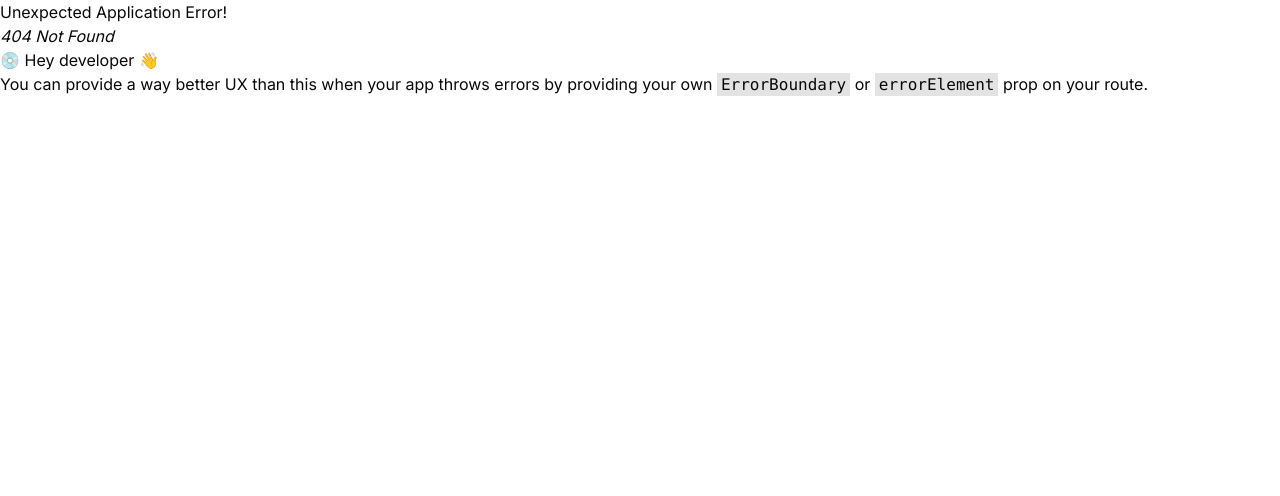
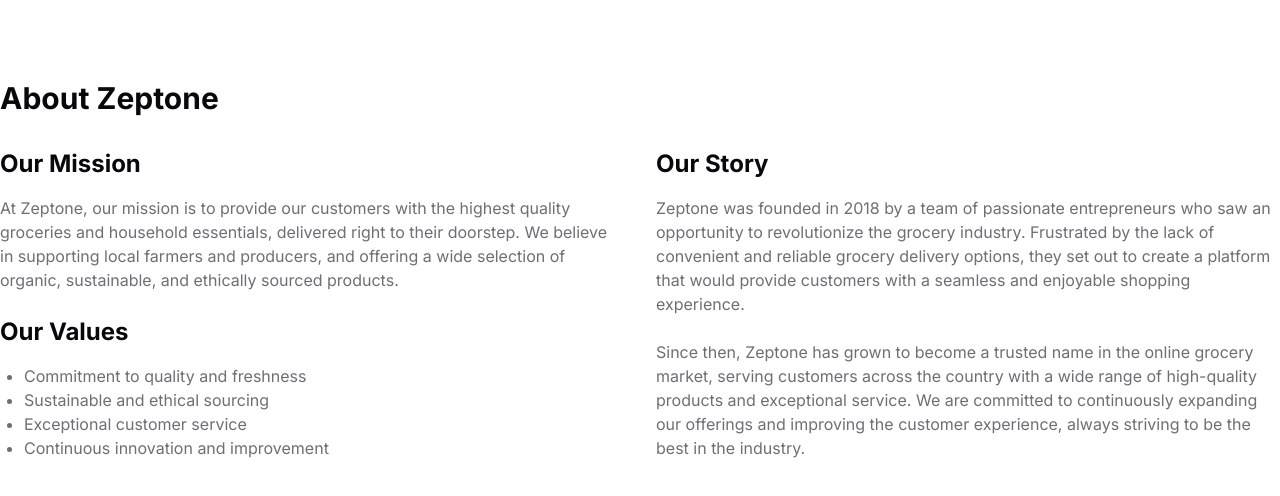
Before and after one commit to grosco-tech/grosco-frontend, a React (Vite) app: page /about in a window 1280 px wide. Before the commit this address had no page. Shown: the top 496 px of the page. Built offline with nearby package versions, Linux system fonts and the light colour scheme.

Commit message:
-added about page and route

```diff
--- a/src/App.jsx
+++ b/src/App.jsx
@@ -5,20 +5,22 @@
   createBrowserRouter,
   createRoutesFromElements,
   RouterProvider,
-} from 'react-router-dom';
+} from "react-router-dom";
 
-import { Component } from './components/component';
-import Layout from './Layout';
+import { Component } from "./components/Component";
+import Layout from "./Layout";
+import About from "./components/About";
 
 function App() {
   const router = createBrowserRouter(
     createRoutesFromElements(
       <>
-        <Route path='/' element={<Layout />}>
+        <Route path="/" element={<Layout />}>
           <Route index element={<Component />}></Route>
+          <Route path="about" element={<About />}></Route>
         </Route>
-      </>
-    )
+      </>,
+    ),
   );
   return (
     <>
--- /dev/null
+++ b/src/components/About.jsx
@@ -0,0 +1,48 @@
+const About = () => {
+  return (
+    <section className="h-screen bg-background py-12 md:py-20">
+      <div className="container mx-auto">
+        <h1 className="mb-8 text-3xl font-bold">About Zeptone</h1>
+        <div className="grid grid-cols-1 gap-8 md:grid-cols-2">
+          <div>
+            <h2 className="mb-4 text-2xl font-bold">Our Mission</h2>
+            <p className="mb-6 text-muted-foreground">
+              At Zeptone, our mission is to provide our customers with the
+              highest quality groceries and household essentials, delivered
+              right to their doorstep. We believe in supporting local farmers
+              and producers, and offering a wide selection of organic,
+              sustainable, and ethically sourced products.
+            </p>
+            <h2 className="mb-4 text-2xl font-bold">Our Values</h2>
+            <ul className="list-disc pl-6 text-muted-foreground">
+              <li>Commitment to quality and freshness</li>
+              <li>Sustainable and ethical sourcing</li>
+              <li>Exceptional customer service</li>
+              <li>Continuous innovation and improvement</li>
+            </ul>
+          </div>
+          <div>
+            <h2 className="mb-4 text-2xl font-bold">Our Story</h2>
+            <p className="mb-6 text-muted-foreground">
+              Zeptone was founded in 2018 by a team of passionate entrepreneurs
+              who saw an opportunity to revolutionize the grocery industry.
+              Frustrated by the lack of convenient and reliable grocery delivery
+              options, they set out to create a platform that would provide
+              customers with a seamless and enjoyable shopping experience.
+            </p>
+            <p className="mb-6 text-muted-foreground">
+              Since then, Zeptone has grown to become a trusted name in the
+              online grocery market, serving customers across the country with a
+              wide range of high-quality products and exceptional service. We
+              are committed to continuously expanding our offerings and
+              improving the customer experience, always striving to be the best
+              in the industry.
+            </p>
+          </div>
+        </div>
+      </div>
+    </section>
+  );
+};
+
+export default About;
```
